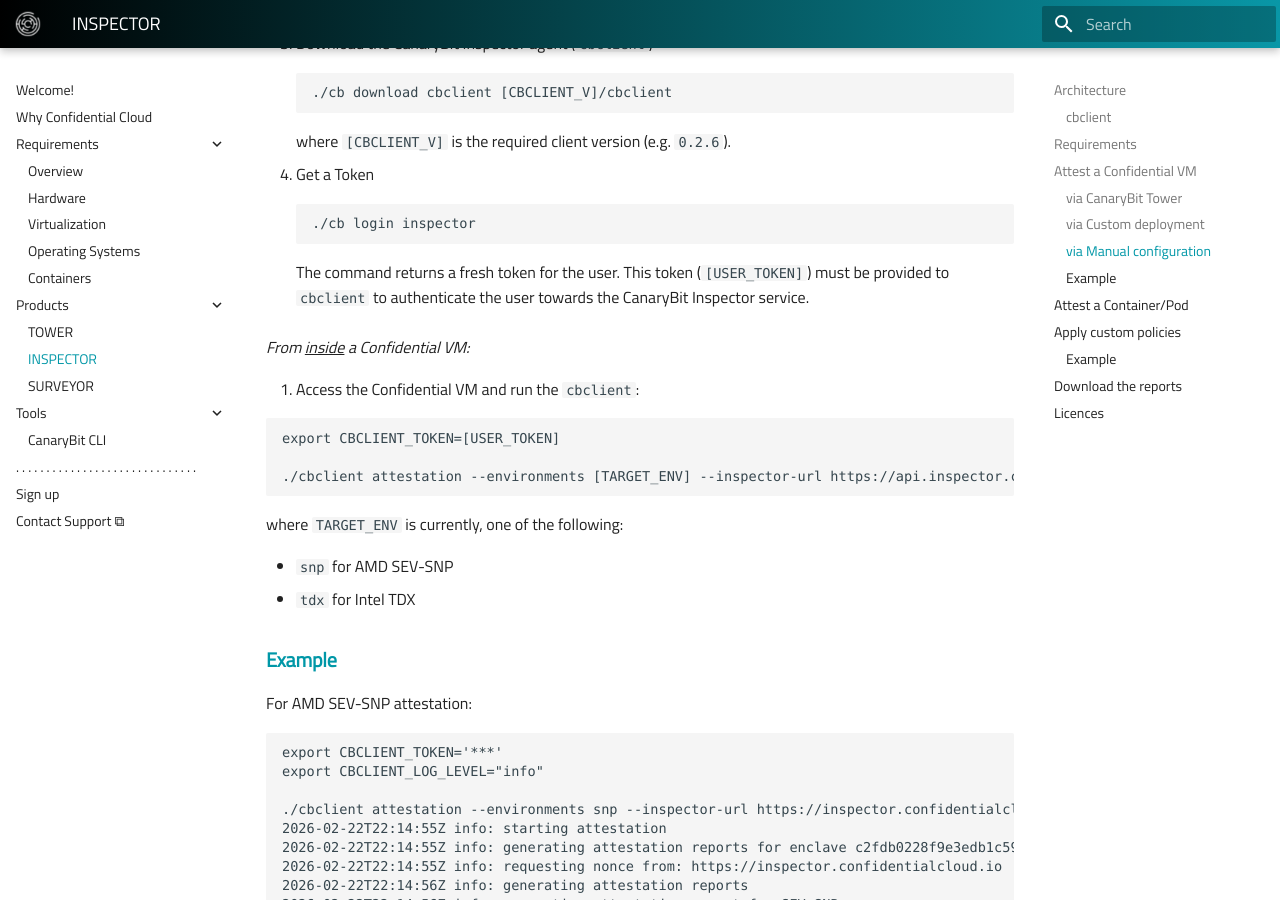
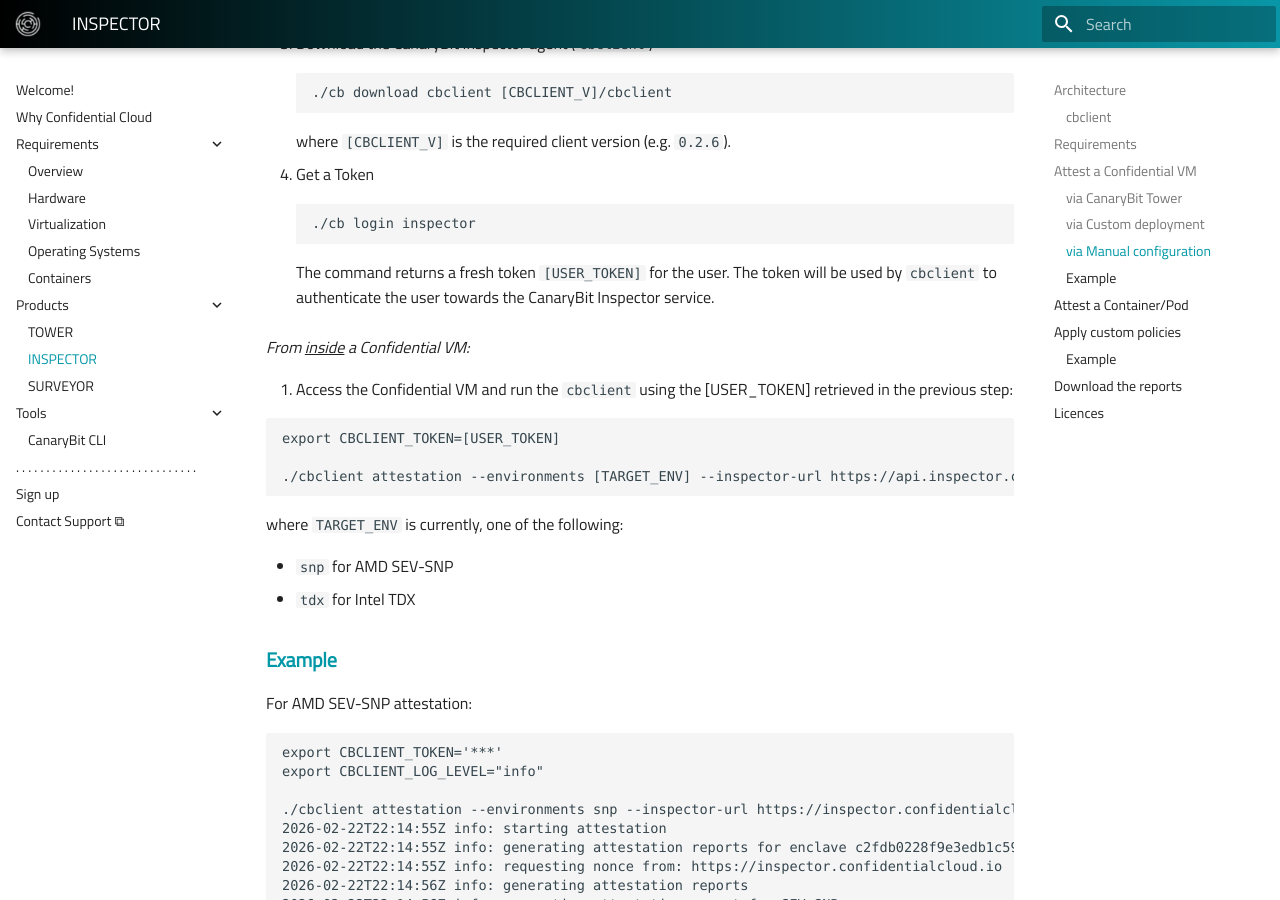
Before and after one commit to canarybit/cc-docs, an MkDocs documentation site: the page built from docs/products/inspector.md, in a window 1280 px wide and 900 px high, scrolled down 2655 px. Built offline with MkDocs 1.6.1 and Material for MkDocs 9.7.7, drawn with Linux system fonts in a browser that asks for light colours.

Commit message:
Updates docs

````diff
--- a/docs/products/inspector.md
+++ b/docs/products/inspector.md
@@ -83,11 +83,11 @@
     ./cb login inspector
     ```
 
-    The command returns a fresh token for the user. This token (`[USER_TOKEN]`) must be provided to `cbclient` to authenticate the user towards the CanaryBit Inspector service.
+    The command returns a fresh token `[USER_TOKEN]` for the user. The token will be used by `cbclient` to authenticate the user towards the CanaryBit Inspector service.
 
 *From <ins>inside</ins> a Confidential VM:*
 
-  5. Access the Confidential VM and run the `cbclient`:
+  1. Access the Confidential VM and run the `cbclient` using the [USER_TOKEN] retrieved in the previous step:
 
   ```
   export CBCLIENT_TOKEN=[USER_TOKEN]
````
